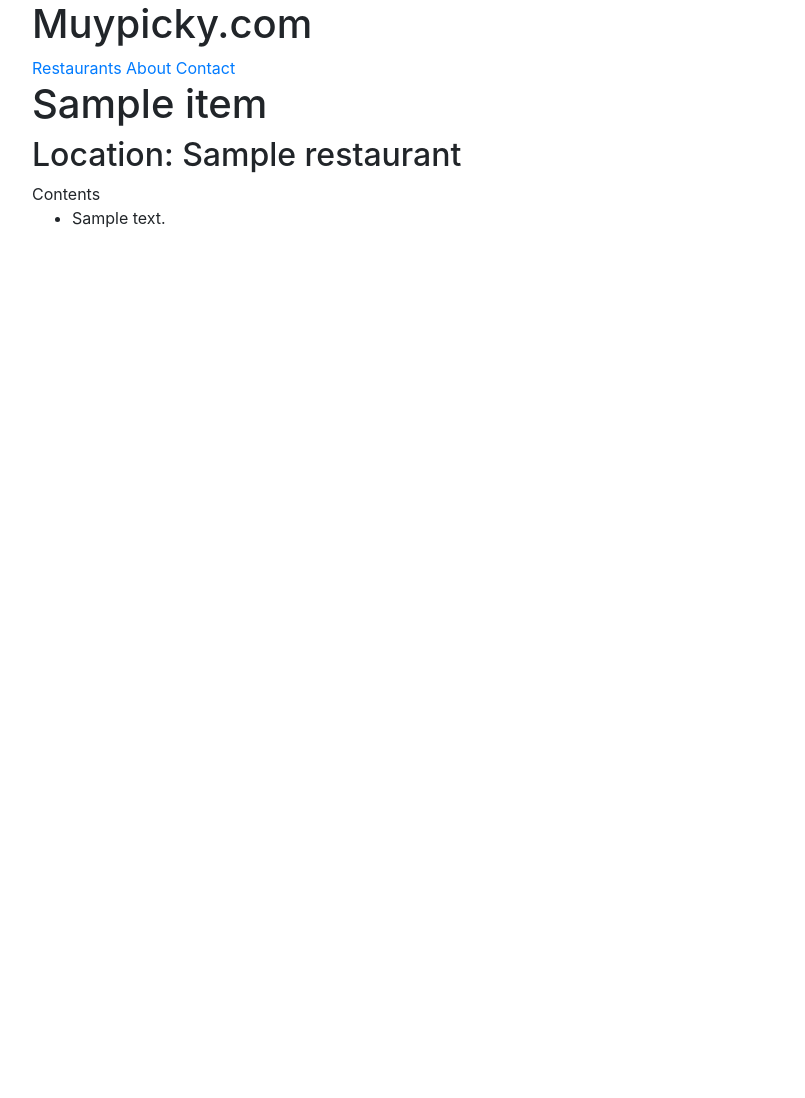
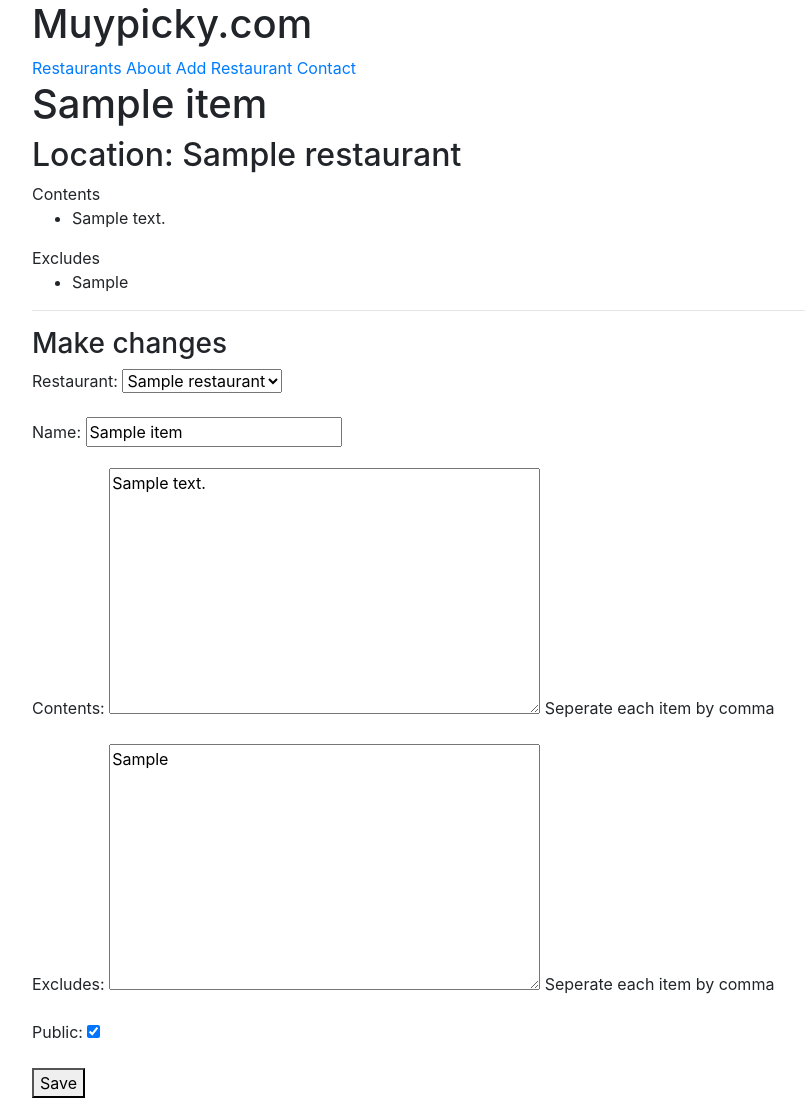
Before and after one commit to sebastienharinck/Courses, a Django app: a page that uses django/trydjango1-11/src/templates/snippets/nav.html in a window 1280 px wide. Shown: the whole page, without its empty margins (53-858 px from the left). Before the commit the page ends 228 px from the top, so only its background shows below. Run offline with Django 3.2, Linux system fonts and the light colour scheme; a user stored in the database is signed in; tables that the repository leaves empty hold one stand-in row (values such as "Sample post"); some libraries are stand-ins or nearby versions.

Commit message:
Personalize items

```diff
--- /dev/null
+++ b/django/trydjango1-11/src/menus/templates/menus/detail-update.html
@@ -0,0 +1,31 @@
+{% extends 'base.html' %}
+
+{% block content %}
+    <h1>{{ form.instance.name }}</h1>
+    <h2>Location: {{ form.instance.restaurant }}</h2>
+
+        {% if form.instance.contents %}
+            Contents
+            <ul>
+                {% for item in form.instance.get_contents %}
+                    <li>{{ item }}</li>
+                {% endfor %}
+            </ul>
+        {% endif %}
+
+        {% if form.instance.excludes %}
+            Excludes
+            <ul>
+                {% for item in object.get_excludes %}
+                    <li>{{ item }}</li>
+                {% endfor %}
+            </ul>
+        {% endif %}
+
+    <hr>
+
+    <h3>Make changes</h3>
+
+    {% include 'snippets/form-snippet.html' with form=form %}
+
+{% endblock %}
--- a/django/trydjango1-11/src/menus/templates/menus/item_list.html
+++ b/django/trydjango1-11/src/menus/templates/menus/item_list.html
@@ -1,7 +1,7 @@
 {% extends 'base.html' %}
 
 {% block content %}
-    <h1>Menu Items list</h1>
+    <h1>Menu Items list <small><a href="{% url 'menus:create' %}">Add Item </a></small></h1>
 
     <ul>
         {% for item in object_list %}
@@ -24,6 +24,8 @@
                     </ul>
                 {% endif %}
             </li>
+        {% empty %}
+            <li><a href="{% url 'menus:create' %}">Add item</a></li>
         {% endfor %}
     </ul>
 {% endblock %}
--- a/django/trydjango1-11/src/menus/urls.py
+++ b/django/trydjango1-11/src/menus/urls.py
@@ -10,7 +10,7 @@ from .views import (
 
 urlpatterns = [
     url(r'^create/$', ItemCreateView.as_view(), name='create'),
-    url(r'^(?P<pk>\d+)/edit/$', ItemUpdateView.as_view(), name='update'),
-    url(r'^(?P<pk>\d+)/$', ItemDetailView.as_view(), name='detail'),
+    # url(r'^(?P<pk>\d+)/edit/$', ItemUpdateView.as_view(), name='edit'),
+    url(r'^(?P<pk>\d+)/$', ItemUpdateView.as_view(), name='detail'),
     url(r'$', ItemListView.as_view(), name='list'),
 ]
--- a/django/trydjango1-11/src/menus/views.py
+++ b/django/trydjango1-11/src/menus/views.py
@@ -39,7 +39,7 @@ class ItemCreateView(LoginRequiredMixin, CreateView):
 
 
 class ItemUpdateView(LoginRequiredMixin, UpdateView):
-    template_name = 'form.html'
+    template_name = 'menus/detail-update.html'
     form_class = ItemForm
 
     def get_queryset(self):
--- a/django/trydjango1-11/src/restaurants/forms.py
+++ b/django/trydjango1-11/src/restaurants/forms.py
@@ -6,4 +6,4 @@ from .models import Restaurant
 class RestaurantCreateForm(forms.ModelForm):
     class Meta:
         model = Restaurant
-        fields = ['name', 'location', 'category']
+        fields = ['name', 'location', 'category', 'slug']
--- a/django/trydjango1-11/src/restaurants/templates/restaurants/restaurants_list.html
+++ b/django/trydjango1-11/src/restaurants/templates/restaurants/restaurants_list.html
@@ -1,12 +1,16 @@
 {% extends 'base.html' %}
 
 {% block content %}
-    <h1>Restaurant list</h1>
+    <h1>My restaurants <small><a href="{% url 'restaurants:create' %}">Add</a></small></h1>
 
     <ul>
         {% for item in object_list %}
             <li><a href="{{ item.get_absolute_url }}">{{ item.name }}</a>
                  {{ item.location }} {{ item.category }} {{ item.timestamp }} {{ item.updated }}</li>
+
+
+        {% empty %}
+            <li><a href="{% url 'restaurants:create'  %}">Add one</a></li>
         {% endfor %}
     </ul>
 {% endblock %}
--- a/django/trydjango1-11/src/restaurants/urls.py
+++ b/django/trydjango1-11/src/restaurants/urls.py
@@ -5,10 +5,12 @@ from .views import (
     RestaurantListView,
     RestaurantDetailView,
     RestaurantCreateView,
+    RestaurantUpdateView,
 )
 
 urlpatterns = [
     url(r'^create/$', RestaurantCreateView.as_view(), name='create'),
-    url(r'^(?P<slug>[\w-]+)/$', RestaurantDetailView.as_view(), name='detail'),
+    # url(r'^(?P<slug>[\w-]+)/edit/$', RestaurantUpdateView.as_view(), name='edit'),
+    url(r'^(?P<slug>[\w-]+)/$', RestaurantUpdateView.as_view(), name='detail'),
     url(r'$', RestaurantListView.as_view(), name='list'),
 ]
--- /dev/null
+++ b/django/trydjango1-11/src/templates/snippets/form-snippet.html
@@ -0,0 +1,9 @@
+{% if forms.errors %}
+    {{ forms.errors }}
+{% endif %}
+
+<form method="POST">
+    {% csrf_token %}
+    {{ form.as_p }}
+    <button type="submit">Save</button>
+</form>
--- a/django/trydjango1-11/src/templates/snippets/nav.html
+++ b/django/trydjango1-11/src/templates/snippets/nav.html
@@ -2,5 +2,8 @@
     <h1>Muypicky.com</h1>
     <a href="{% url 'restaurants:list' %}">Restaurants</a>
     <a href="{% url 'about' %}">About</a>
+    {% if request.user.is_authenticated %}
+    <a href="{% url 'restaurants:create' ">Add Restaurant</a>
+    {% endif %}
     <a href="{% url 'contact' %}">Contact</a>
 </div>
```
Also changed, not shown: django/trydjango1-11/src/restaurants/templates/restaurants/detail-update.html (added, +12 -0 lines), django/trydjango1-11/src/restaurants/views.py (+15 -21 lines), django/trydjango1-11/src/templates/form.html (+1 -9 lines).
